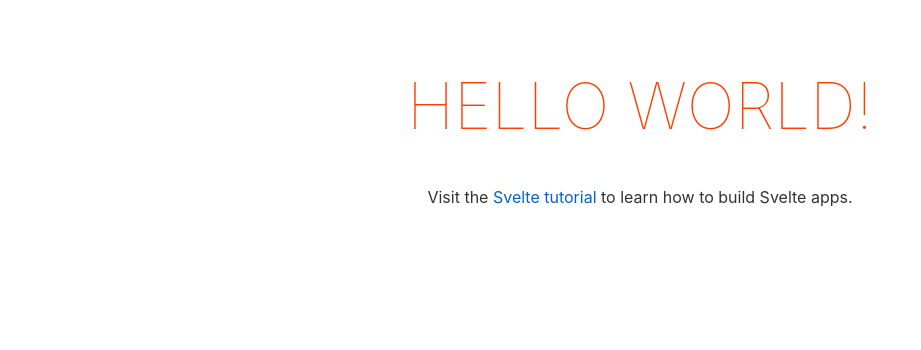
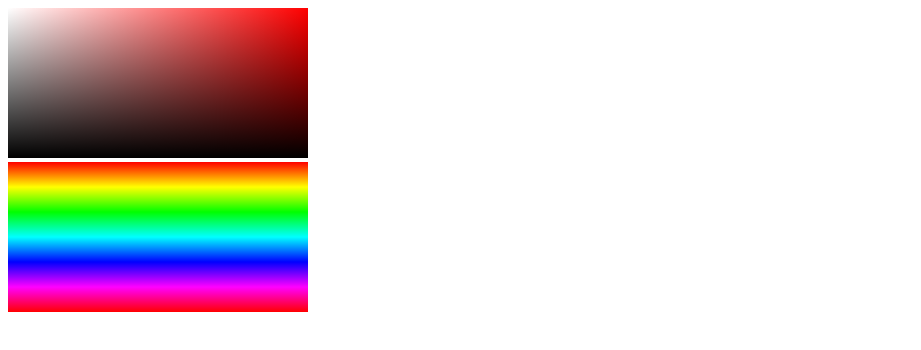
Before and after one commit to saaratrix/color-scheme-helper, a Svelte app: page / in a window 1280 px wide. Shown: the top 350 px of the page, without its empty margins (0-921 px from the left). Built offline with nearby package versions, Linux system fonts and the light colour scheme.

Commit message:
Started adding the color picker classes

```diff
--- a/package.json
+++ b/package.json
@@ -20,7 +20,7 @@
     "svelte-check": "^2.0.0",
     "svelte-preprocess": "^4.0.0",
     "@rollup/plugin-typescript": "^8.0.0",
-    "typescript": "^4.0.0",
+    "typescript": "^4.3.4",
     "tslib": "^2.0.0",
     "@tsconfig/svelte": "^2.0.0"
   },
--- a/public/index.html
+++ b/public/index.html
@@ -4,7 +4,7 @@
 	<meta charset='utf-8'>
 	<meta name='viewport' content='width=device-width,initial-scale=1'>
 
-	<title>Svelte app</title>
+	<title>Color scheme helper</title>
 
 	<link rel='icon' type='image/png' href='/favicon.png'>
 	<link rel='stylesheet' href='/global.css'>
--- a/rollup.config.js
+++ b/rollup.config.js
@@ -62,7 +62,7 @@ export default {
 		commonjs(),
 		typescript({
 			sourceMap: !production,
-			inlineSources: !production
+			inlineSources: !production,
 		}),
 
 		// In dev mode, call `npm run start` once
--- a/src/App.svelte
+++ b/src/App.svelte
@@ -1,31 +1,11 @@
 <script lang="ts">
 	export let name: string;
+	import ColorSelector from './color-selector/ColorSelector.svelte';
+</script>
+<style>
 
-</script>
+</style>
 
 <main>
-	<h1>Hello {name}!</h1>
-	<p>Visit the <a href="https://svelte.dev/tutorial">Svelte tutorial</a> to learn how to build Svelte apps.</p>
+	<ColorSelector />
 </main>
-
-<style>
-	main {
-		text-align: center;
-		padding: 1em;
-		max-width: 240px;
-		margin: 0 auto;
-	}
-
-	h1 {
-		color: #ff3e00;
-		text-transform: uppercase;
-		font-size: 4em;
-		font-weight: 100;
-	}
-
-	@media (min-width: 640px) {
-		main {
-			max-width: none;
-		}
-	}
-</style>
--- /dev/null
+++ b/src/color-selector/ColorPicker.svelte
@@ -0,0 +1,26 @@
+<script lang="ts">
+  import { onMount } from 'svelte';
+  import { drawRGBStrip, drawHSVBlock } from './color-picker-helpers';
+
+  let slCanvas: HTMLCanvasElement;
+  let rgbCanvas: HTMLCanvasElement;
+
+  onMount(() => {
+    drawRGBStrip(rgbCanvas);
+    drawHSVBlock('rgba(255, 0, 0, 1)', slCanvas);
+  });
+</script>
+<style lang="scss">
+.color-picker-saturation-lightness-container,
+.color-picker-rgb-container {
+  position: relative;
+}
+</style>
+<div class="color-picker">
+    <div class="color-picker-saturation-lightness-container">
+        <canvas bind:this={slCanvas} class="color-picker-saturation-lightness"></canvas>
+    </div>
+    <div class="color-picker-rgb-container">
+        <canvas bind:this={rgbCanvas} class="color-picker-rgb"></canvas>
+    </div>
+</div>
--- /dev/null
+++ b/src/color-selector/ColorSelector.svelte
@@ -0,0 +1,5 @@
+<script>
+    import ColorPicker from "./ColorPicker.svelte";
+</script>
+
+<ColorPicker />
--- /dev/null
+++ b/src/color-selector/color-picker-helpers.ts
@@ -0,0 +1,46 @@
+// Modified source: https://codepen.io/pizza3/pen/BVzYNP
+export function drawRGBStrip(canvas: HTMLCanvasElement): void {
+  const context = canvas.getContext('2d');
+  const width = canvas.width;
+  const height = canvas.height;
+  const gradient = context.createLinearGradient(0, 0, 0, height);
+  gradient.addColorStop(0, 'rgba(255, 0, 0, 1)');
+  gradient.addColorStop(1 / 6, 'rgba(255, 255, 0, 1)');
+  gradient.addColorStop(2 / 6, 'rgba(0, 255, 0, 1)');
+  gradient.addColorStop(3 / 6, 'rgba(0, 255, 255, 1)');
+  gradient.addColorStop(4 / 6, 'rgba(0, 0, 255, 1)');
+  gradient.addColorStop(5 / 6, 'rgba(255, 0, 255, 1)');
+  gradient.addColorStop(1, 'rgba(255, 0, 0, 1)');
+
+  context.fillStyle = gradient;
+  context.fillRect(0, 0, width, height);
+}
+
+// Modified source: https://codepen.io/pizza3/pen/BVzYNP
+/**
+ *
+ * @param color Example input: rgba(0, 0, 0, 1)
+ */
+export function drawHSVBlock(color: string, canvas: HTMLCanvasElement): void {
+  const context = canvas.getContext('2d');
+  const width = canvas.width;
+  const height = canvas.height;
+  context.fillStyle = color;
+  context.fillRect(0, 0, width, height);
+
+  // Draw a fully white gradient from left side to the right that will lose opacity.
+  // So on the right side it's the full color.
+  const whiteGradient = context.createLinearGradient(0, 0, width, 0);
+  whiteGradient.addColorStop(0, 'rgba(255, 255, 255, 1)');
+  whiteGradient.addColorStop(1, 'rgba(255, 255, 255, 0)');
+  context.fillStyle = whiteGradient;
+  context.fillRect(0, 0, width, height);
+
+  // Draw a fully black gradient from bottom to top.
+  // So that on the bottom it's fully black and at the top it's the full color.
+  const blackGradient = context.createLinearGradient(0, 0, 0, height);
+  blackGradient.addColorStop(0, 'rgba(0, 0, 0, 0)');
+  blackGradient.addColorStop(1, 'rgba(0, 0, 0, 1)');
+  context.fillStyle = blackGradient;
+  context.fillRect(0, 0, width, height);
+}
```
Also changed, not shown: src/main.ts (line endings or trailing spaces), 1 other file (tests, documents, lock files or other folders).
